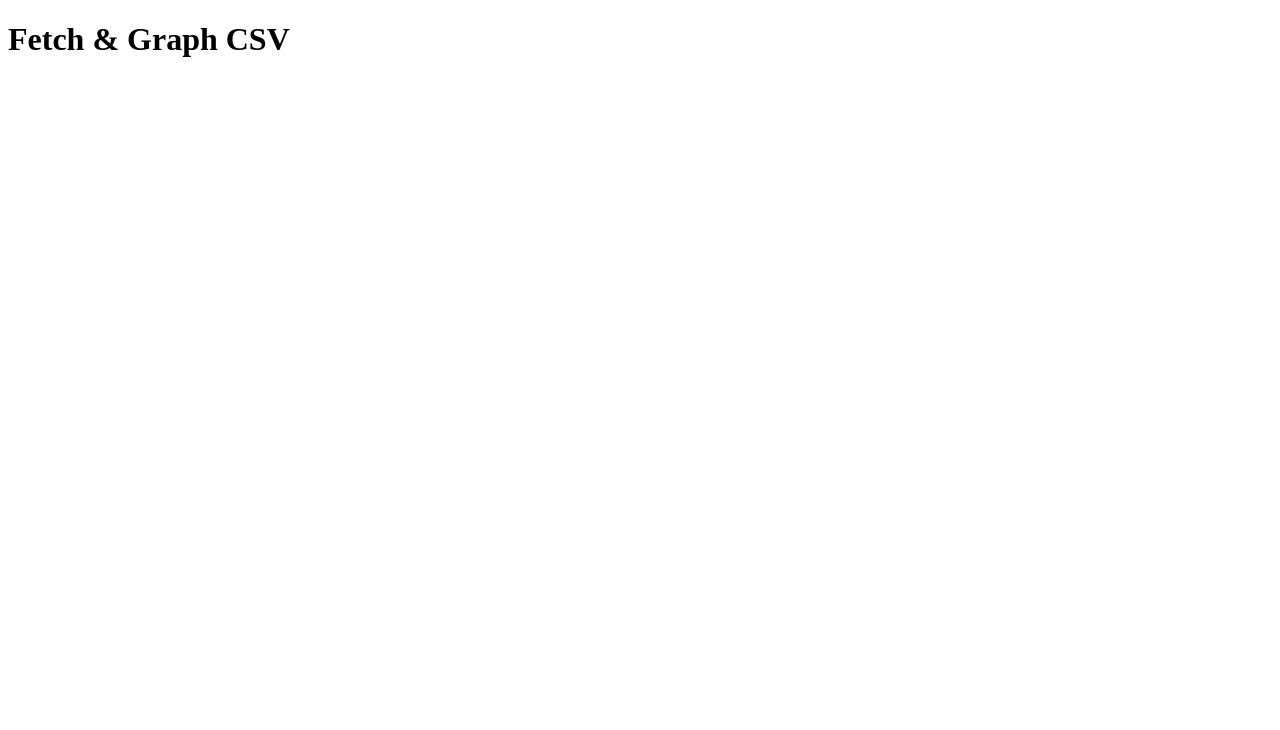
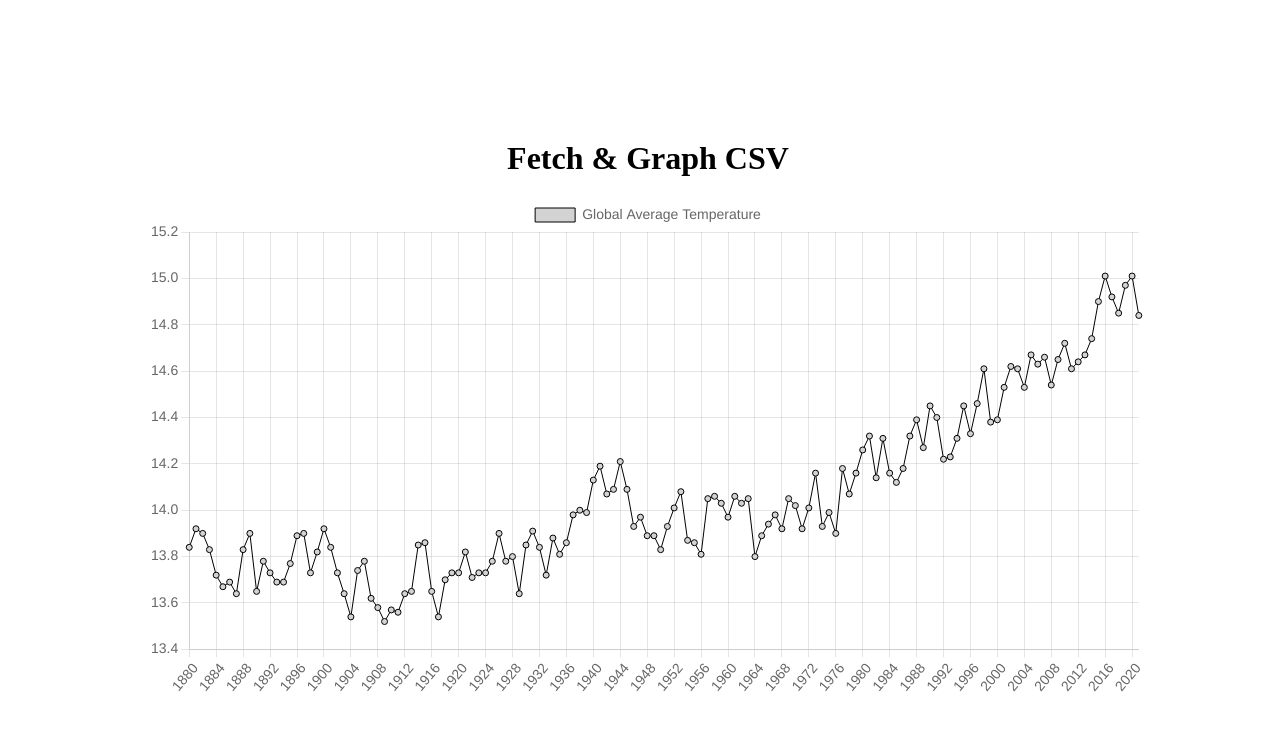
Before and after one commit to jsmartdev/fetch-and-graph-csv, a plain HTML site: page index.html in a window 1280 px wide. Drawn offline with nearby package versions, Linux system fonts and the light colour scheme.

Commit message:
fetch, parse, and graph data

```diff
--- a/index.html
+++ b/index.html
@@ -5,9 +5,16 @@
     <meta http-equiv="X-UA-Compatible" content="IE=edge" />
     <meta name="viewport" content="width=device-width, initial-scale=1.0" />
     <title>Fetch & Graph CSV</title>
-    <script src="index.js"></script>
+    <script src="https://cdn.jsdelivr.net/npm/chart.js@3.8.2/dist/chart.min.js"></script>
+    <script src="index.js" async></script>
+    <link rel="stylesheet" href="styles.css" />
   </head>
   <body>
-    <h1>Fetch & Graph CSV</h1>
+    <div class="page">
+      <h1>Fetch & Graph CSV</h1>
+      <section class="chart-box">
+        <canvas id="myChart"></canvas>
+      </section>
+    </div>
   </body>
 </html>
--- a/index.js
+++ b/index.js
@@ -1,3 +1,6 @@
+const xlabels = [];
+const ytemps = [];
+
 const getData = async () => {
   const response = await fetch("data/data.csv");
   const data = await response.text();
@@ -5,9 +8,39 @@ const getData = async () => {
   table.forEach((row) => {
     const columns = row.split(",");
     const year = columns[0];
+    xlabels.push(year);
     const temp = columns[1];
+    ytemps.push(parseFloat(temp) + 14);
     console.log(year, temp);
   });
 };
 
-getData();
+const chartIt = async () => {
+  await getData();
+  const ctx = document.getElementById("myChart").getContext("2d");
+  Chart.defaults.font.size = 14;
+  const myChart = new Chart(ctx, {
+    type: "line",
+    data: {
+      labels: xlabels,
+      datasets: [
+        {
+          label: "Global Average Temperature",
+          data: ytemps,
+          backgroundColor: "lightgrey",
+          borderColor: "black",
+          borderWidth: 1,
+        },
+      ],
+    },
+    options: {
+      scales: {
+        y: {
+          beginAtZero: false,
+        },
+      },
+    },
+  });
+};
+
+chartIt();
--- /dev/null
+++ b/styles.css
@@ -0,0 +1,19 @@
+.page {
+  display: flex;
+  flex-direction: column;
+  justify-content: center;
+  align-items: center;
+  height: 100vh;
+  width: 100vw;
+}
+
+.chart-box {
+  font-family: "Gill Sans", "Gill Sans MT", Calibri, "Trebuchet MS", sans-serif;
+  height: 500px;
+  width: 1000px;
+}
+
+#myChart {
+  height: 500px;
+  width: auto;
+}
```
Also changed, not shown: package.json (deleted, +0 -22 lines), syles.css (deleted), 2 other files.
